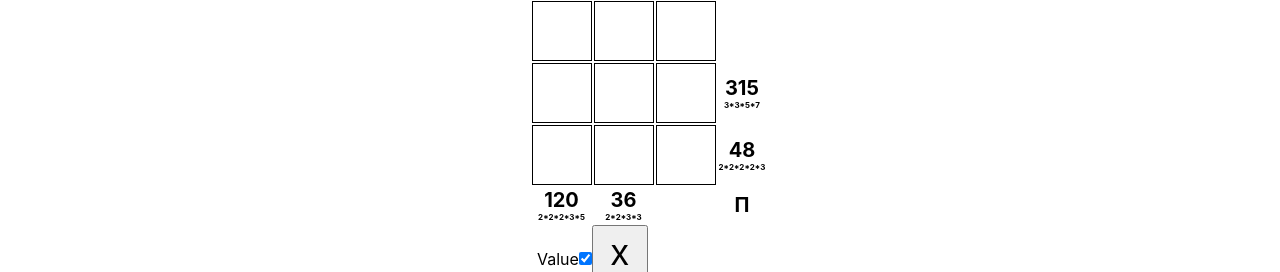
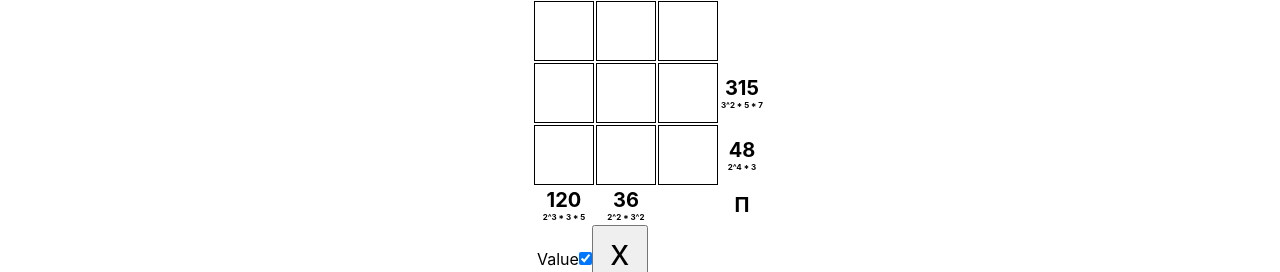
Before and after one commit to tjasz/aggregrid, a React (Create React App) app: page / in a window 1280 px wide. Both pictures are taken after a click on the button "New Puzzle". Shown: the part 155-427 px from the top of the page. Built offline with nearby package versions, Linux system fonts and the light colour scheme.

Commit message:
Show ^ factorization

```diff
--- a/src/App.tsx
+++ b/src/App.tsx
@@ -1,7 +1,7 @@
 import { useState } from 'react';
 import './App.css';
 import Puzzle from './puzzle';
-import { countingSequence, primeFactors } from './algorithm';
+import { countingSequence, multiset, primeFactors } from './algorithm';
 import { Cell } from './Cell';
 import { NewGameForm } from './NewGameForm';
 import { ValidationState } from './ValidationState';
@@ -80,7 +80,9 @@ function App() {
               <th>
                 {puzzle.rowProducts[i]}
                 < div className="remainder" >
-                  {puzzle.rowProducts[i] ? primeFactors(puzzle.rowProducts[i]! / cellValues.reduce<number>((agg, v, idx) => Math.floor(idx / puzzle.size) === i ? agg * (v ?? 1) : agg, 1)).join("*") : undefined}
+                  {puzzle.rowProducts[i] ? Object.entries(multiset(primeFactors(puzzle.rowProducts[i]! / cellValues.reduce<number>((agg, v, idx) => Math.floor(idx / puzzle.size) === i ? agg * (v ?? 1) : agg, 1)))).map(
+                    kv => kv[1] > 1 ? `${kv[0]}^${kv[1]}` : kv[0]
+                  ).join(" * ") : undefined}
                 </div>
               </th>
             </tr>
@@ -90,7 +92,9 @@ function App() {
             {puzzle.colProducts.map((n, i) => (<th key={i}>
               {n}
               <div className="remainder">
-                {n ? primeFactors(n / cellValues.reduce<number>((agg, v, idx) => idx % puzzle.size === i ? agg * (v ?? 1) : agg, 1)).join("*") : undefined}
+                {n ? Object.entries(multiset(primeFactors(n / cellValues.reduce<number>((agg, v, idx) => idx % puzzle.size === i ? agg * (v ?? 1) : agg, 1)))).map(
+                  kv => kv[1] > 1 ? `${kv[0]}^${kv[1]}` : kv[0]
+                ).join(" * ") : undefined}
               </div>
             </th>))}
             <th>&#928;</th>
--- a/src/algorithm.ts
+++ b/src/algorithm.ts
@@ -62,6 +62,18 @@ export function primeFactors(v: number) {
   }
   if (v > 1) {
     result.push(v);
+  }
+  return result;
+}
+
+export function multiset(a: number[]) {
+  let result: { [v: number]: number } = {};
+  for (let i = 0; i < a.length; i++) {
+    if (a[i] in result) {
+      result[a[i]]++;
+    } else {
+      result[a[i]] = 1;
+    }
   }
   return result;
 }
```
